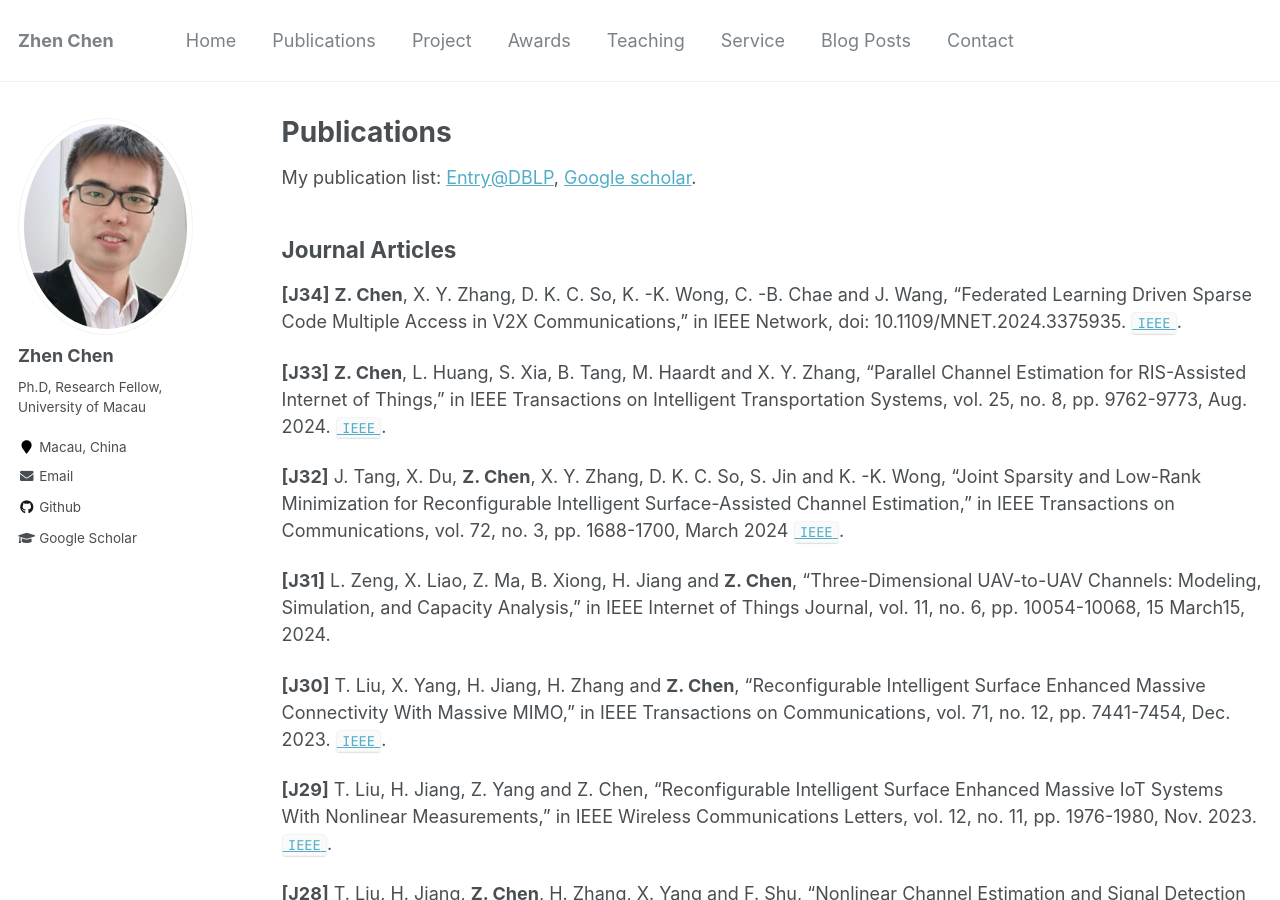
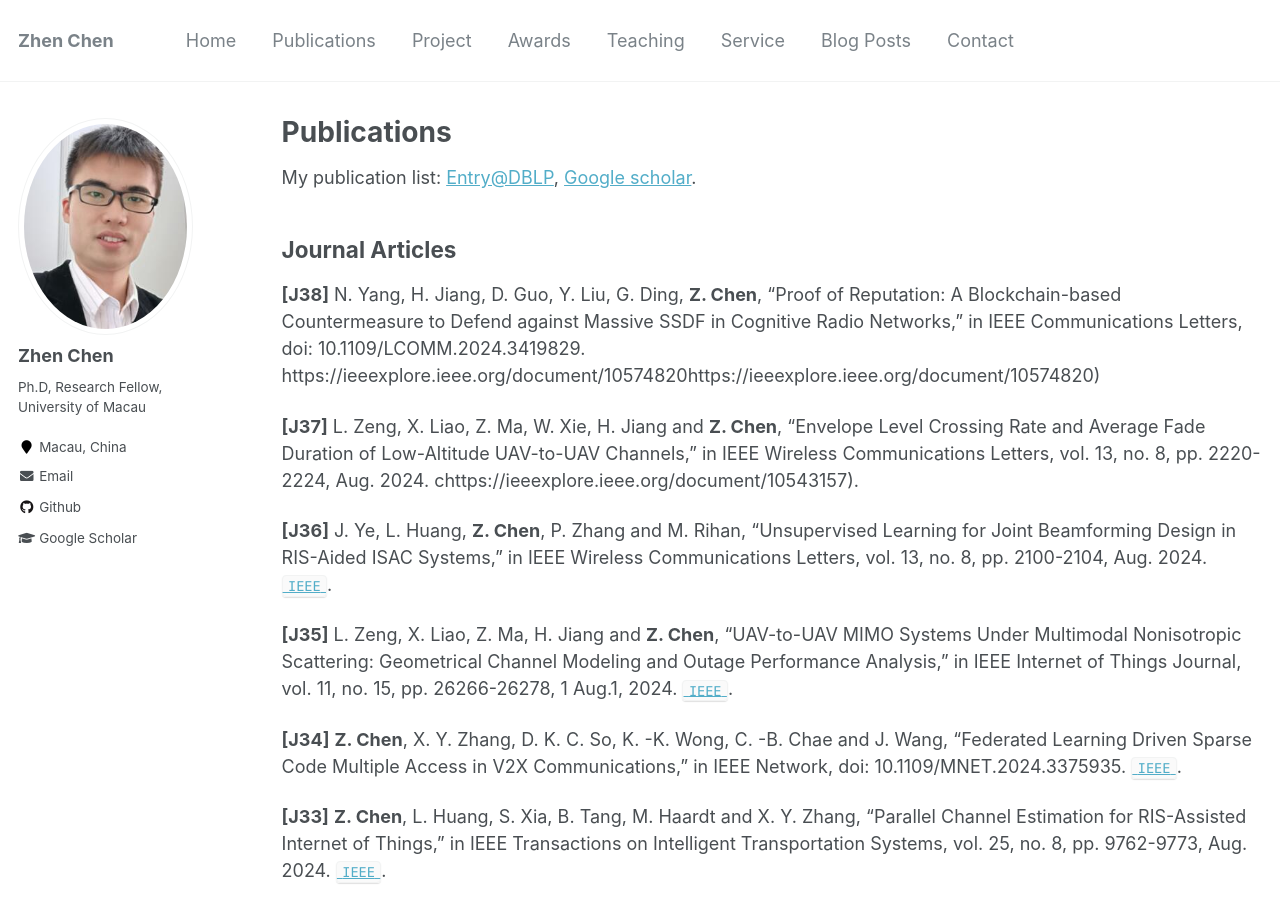
Before and after one commit to baile035/chenz_CV, a Jekyll site: the page built from _pages/publications.md, in a window 1280 px wide and 900 px high. Built offline with Jekyll 4.4.1, drawn with Linux system fonts in a browser that asks for light colours.

Commit message:
Update publications.md

```diff
--- a/_pages/publications.md
+++ b/_pages/publications.md
@@ -8,6 +8,20 @@ My publication list: <a href="https://dblp.org/pid/11/1266-10.html"> Entry@DBLP<
 
 Journal Articles
 ----------
+
+
+**[J38]** N. Yang, H. Jiang, D. Guo, Y. Liu, G. Ding, **Z. Chen**, "Proof of Reputation: A Blockchain-based Countermeasure to Defend against Massive SSDF in Cognitive Radio Networks," in IEEE Communications Letters, doi: 10.1109/LCOMM.2024.3419829.
+https://ieeexplore.ieee.org/document/10574820https://ieeexplore.ieee.org/document/10574820)
+
+**[J37]** L. Zeng, X. Liao, Z. Ma, W. Xie, H. Jiang and **Z. Chen**, "Envelope Level Crossing Rate and Average Fade Duration of Low-Altitude UAV-to-UAV Channels," in IEEE Wireless Communications Letters, vol. 13, no. 8, pp. 2220-2224, Aug. 2024.
+chttps://ieeexplore.ieee.org/document/10543157).
+
+**[J36]** J. Ye, L. Huang, **Z. Chen**, P. Zhang and M. Rihan, "Unsupervised Learning for Joint Beamforming Design in RIS-Aided ISAC Systems," in IEEE Wireless Communications Letters, vol. 13, no. 8, pp. 2100-2104, Aug. 2024.
+[`IEEE`](https://ieeexplore.ieee.org/document/10533223).
+
+**[J35]** L. Zeng, X. Liao, Z. Ma, H. Jiang and **Z. Chen**, "UAV-to-UAV MIMO Systems Under Multimodal Nonisotropic Scattering: Geometrical Channel Modeling and Outage Performance Analysis," in IEEE Internet of Things Journal, vol. 11, no. 15, pp. 26266-26278, 1 Aug.1, 2024.
+[`IEEE`](https://ieeexplore.ieee.org/document/10511285).
+
 **[J34]** **Z. Chen**, X. Y. Zhang, D. K. C. So, K. -K. Wong, C. -B. Chae and J. Wang, "Federated Learning Driven Sparse Code Multiple Access in V2X Communications," in IEEE Network, doi: 10.1109/MNET.2024.3375935.
 [`IEEE`](https://ieeexplore.ieee.org/document/10473705).
 
```
